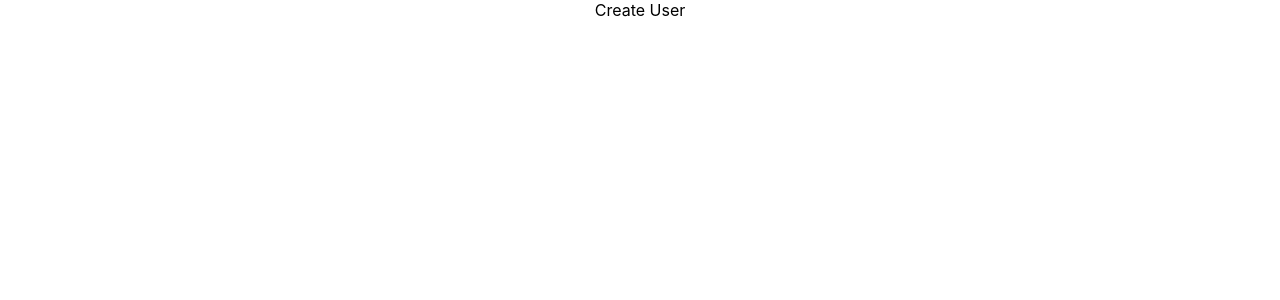
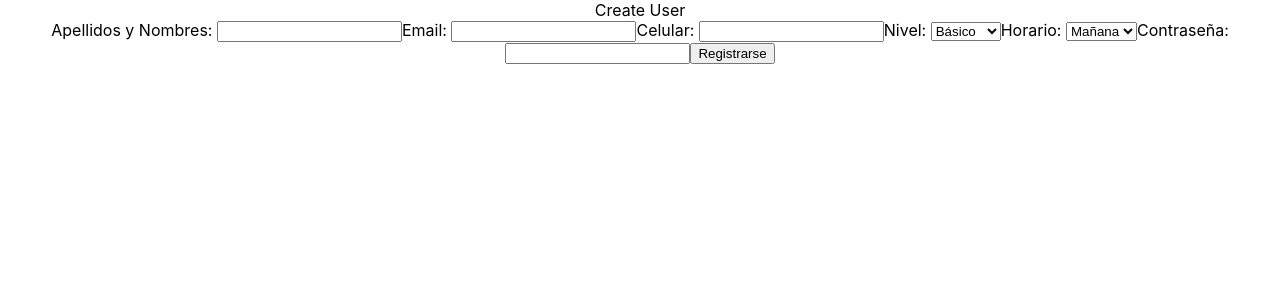
Before and after one commit to Ronald803/learn-english, a React (Create React App) app: page /create-user in a window 1280 px wide. Shown: the top 300 px of the page. Built offline with nearby package versions, Linux system fonts and the light colour scheme.

Commit message:
create user form added

```diff
--- a/src/axiosRequests/Tests/axiosService.js
+++ b/src/axiosRequests/Tests/axiosService.js
@@ -14,3 +14,8 @@ export function checkAnswers(questions){
     //return axios.put('https://learn-english-backend-bay.vercel.app/api/test',{test})
     return axios.put('http://localhost:4000/api/test',{test})
 }
+
+export function createNewUser(user){
+    console.log(user);
+    return axios.post('http://localhost:4000/api/users',user)
+}
--- /dev/null
+++ b/src/components/CreateUserForm.js
@@ -0,0 +1,88 @@
+import React,{useState} from 'react';
+import { createNewUser } from '../axiosRequests/Tests/axiosService';
+import { useDispatch } from 'react-redux';
+import { saveToken } from '../features/questions/questionSlice';
+
+const CreateUserForm = () => {
+    const dispatch = useDispatch()
+    const [newUser, setNewUser] = useState({
+        name:"",
+        email:"",
+        cellphone:"",
+        level:"",
+        schedule:"",
+        password:""
+    });
+    const handleSubmit = async (e) => {
+        e.preventDefault();
+        //console.log({newUser});
+        const answer = await createNewUser(newUser)
+        console.log(answer);
+        dispatch(saveToken(answer.data.body.password))
+    }
+    const handleChange = (e) => {
+        setNewUser({
+            ...newUser,
+            [e.target.name]: e.target.value
+        })
+
+    }
+    return (
+        <form
+            onSubmit={handleSubmit}
+        >
+            <label htmlFor='name'>Apellidos y Nombres: </label>
+            <input
+                type='text'
+                id='name'
+                name='name'
+                onChange={handleChange}
+            />
+            <label htmlFor='email'>Email: </label>
+            <input
+                type='text'
+                id='email'
+                name='email'
+                onChange={handleChange}
+            />
+            <label htmlFor='cellphone'>Celular: </label>
+            <input
+                type='text'
+                id='cellphone'
+                name='cellphone'
+                onChange={handleChange}
+            />
+            <label htmlFor='level'>Nivel: </label>
+                <select
+                    name='level'
+                    id='level'
+                    onChange={handleChange}
+                >
+                    <option value='Básico'>Básico</option>
+                    <option value='Auxiliar'>Auxiliar</option>
+                    <option value='Medio I'>Medio I</option>
+                    <option value='Medio II'>Medio II</option>
+                </select>
+            <label htmlFor='schedule'>Horario: </label>
+                <select
+                    name='schedule'
+                    id='schedule'
+                    onChange={handleChange}
+                >
+                    <option value='Mañana'>Mañana</option>
+                    <option value='Tarde'>Tarde</option>
+                    <option value='Noche'>Noche</option>
+                </select>
+            <label htmlFor='password'>Contraseña:</label>
+            <input
+                type='password'
+                id='password'
+                name='password'
+                onChange={handleChange}
+            />
+            <button>Registrarse</button>
+        </form>
+    );
+}
+
+export default CreateUserForm;
--- a/src/features/questions/questionSlice.js
+++ b/src/features/questions/questionSlice.js
@@ -2,6 +2,7 @@ import { createSlice } from '@reduxjs/toolkit'
 
 const initialState = {
     evaluation: [],
+    token:'',
     statusTest: false
 }
 export const questionSlice = createSlice({
@@ -39,9 +40,12 @@ export const questionSlice = createSlice({
         },
         finishedTest: (state,action)=>{
             state.statusTest = true;
+        },
+        saveToken: (state,action)=>{
+            state.token = action.payload
         }
     }
 })
 
-export const {addAnswer,getQuestions,addResults,cleanEvaluation,finishedTest} = questionSlice.actions
+export const {addAnswer,getQuestions,addResults,cleanEvaluation,finishedTest,saveToken} = questionSlice.actions
 export default questionSlice.reducer
--- a/src/pages/CreateUser.js
+++ b/src/pages/CreateUser.js
@@ -1,9 +1,11 @@
 import React from 'react';
+import CreateUserForm from '../components/CreateUserForm';
 
 const CreateUser = () => {
     return (
         <div>
             Create User
+            <CreateUserForm></CreateUserForm>
         </div>
     );
 }
```
